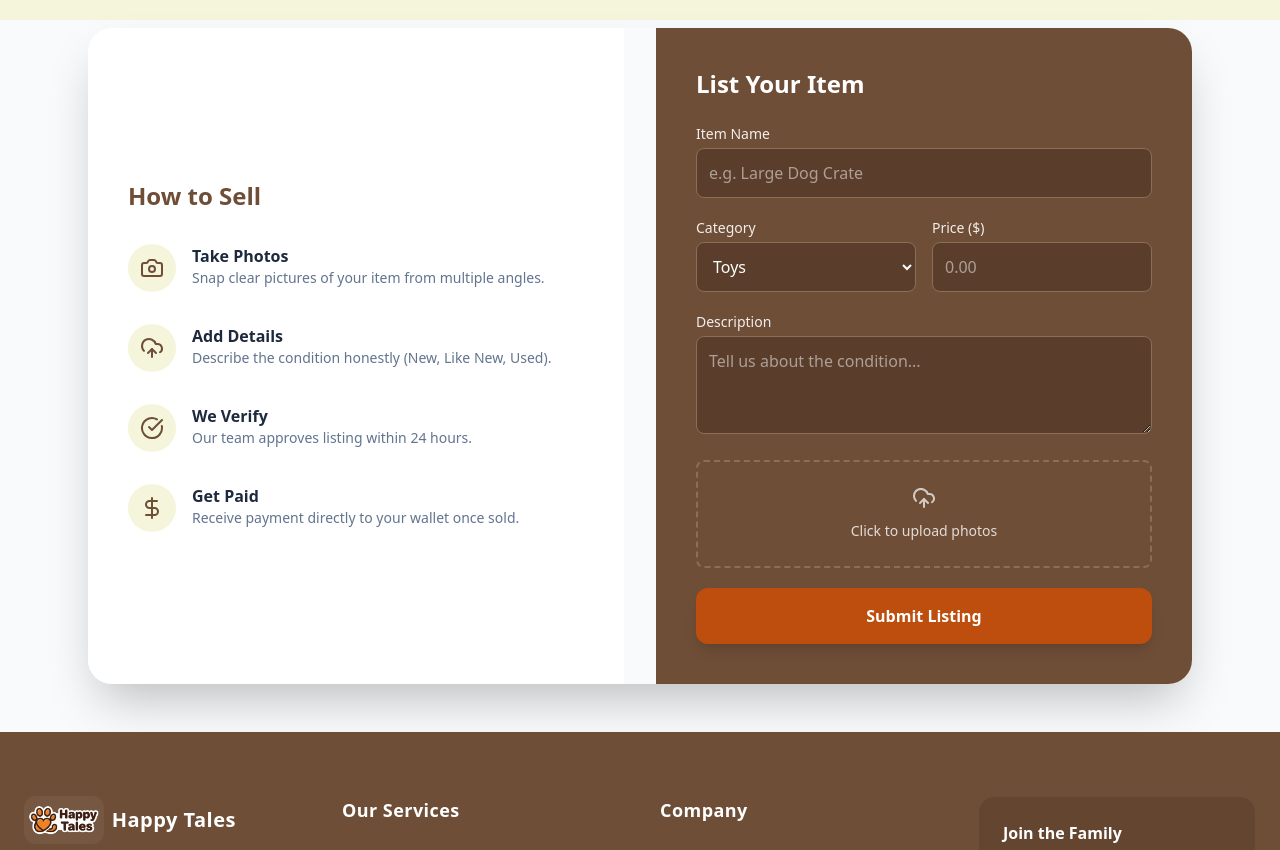
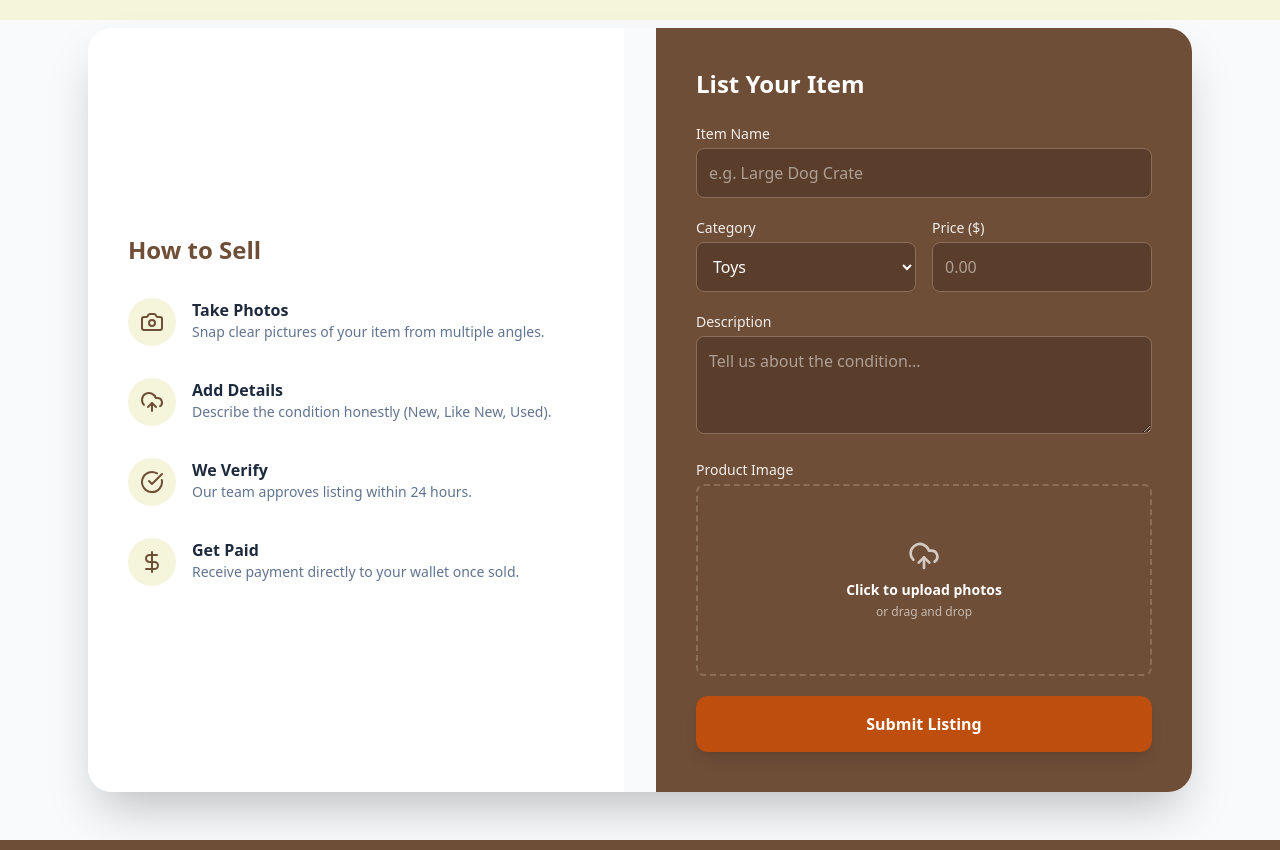
Before and after one commit to Raian-Tasnim/pet-shop, a React (Vite) app: page /sell in a window 1280 px wide. Shown: the part 300-1150 px from the top of the page. Built offline with nearby package versions, Linux system fonts and the light colour scheme.

Commit message:
made the upload image of gears workable

```diff
--- a/src/Components/Sell.jsx
+++ b/src/Components/Sell.jsx
@@ -1,7 +1,54 @@
-import React from 'react';
-import { Camera, CheckCircle, DollarSign, UploadCloud } from 'lucide-react';
+import React, { useState, useRef } from 'react';
+import { Camera, CheckCircle, DollarSign, UploadCloud, X, Image as ImageIcon } from 'lucide-react';
 
 export const Sell = () => {
+  // 1. State for managing the uploaded image and drag status
+  const [preview, setPreview] = useState(null);
+  const [isDragging, setIsDragging] = useState(false);
+  const fileInputRef = useRef(null);
+
+  // 2. Handle File Selection (Click)
+  const handleFileSelect = (e) => {
+    const file = e.target.files[0];
+    if (file && file.type.startsWith('image/')) {
+      const imageUrl = URL.createObjectURL(file);
+      setPreview(imageUrl);
+    }
+  };
+
+  // 3. Handle Drag Over (Visual Cue)
+  const handleDragOver = (e) => {
+    e.preventDefault();
+    setIsDragging(true);
+  };
+
+  // 4. Handle Drag Leave (Reset Visual Cue)
+  const handleDragLeave = (e) => {
+    e.preventDefault();
+    setIsDragging(false);
+  };
+
+  // 5. Handle Drop
+  const handleDrop = (e) => {
+    e.preventDefault();
+    setIsDragging(false);
+
+    const file = e.dataTransfer.files[0];
+    if (file && file.type.startsWith('image/')) {
+      const imageUrl = URL.createObjectURL(file);
+      setPreview(imageUrl);
+    }
+  };
+
+  // 6. Remove Image
+  const removeImage = (e) => {
+    e.stopPropagation(); // Prevent triggering file select again
+    setPreview(null);
+    if (fileInputRef.current) {
+      fileInputRef.current.value = ""; // Reset input value
+    }
+  };
+
   return (
     <main className="min-h-screen bg-slate-50">
 
@@ -41,7 +88,7 @@ export const Sell = () => {
           {/* Right: Submission Form (Dark Theme) */}
           <div className="bg-[#6F4E37] p-10 text-white">
             <h2 className="text-2xl font-bold mb-6">List Your Item</h2>
-            <form className="space-y-5">
+            <form className="space-y-5" onSubmit={(e) => e.preventDefault()}>
 
               <div>
                 <label className="block text-sm font-medium mb-1 opacity-90">Item Name</label>
@@ -68,9 +115,58 @@ export const Sell = () => {
                 <textarea rows="3" placeholder="Tell us about the condition..." className="w-full bg-[#5a3e2b] border border-[#8B6E57] rounded-lg p-3 text-white focus:outline-none focus:border-[#F5F5DC]"></textarea>
               </div>
 
-              <div className="border-2 border-dashed border-[#8B6E57] rounded-lg p-6 text-center cursor-pointer hover:bg-[#5a3e2b] transition">
-                <UploadCloud className="mx-auto mb-2 opacity-70" />
-                <span className="text-sm opacity-80">Click to upload photos</span>
+              {/* --- UPDATED UPLOAD SECTION --- */}
+              <div>
+                <label className="block text-sm font-medium mb-1 opacity-90">Product Image</label>
+
+                {/* Hidden Input */}
+                <input
+                  type="file"
+                  ref={fileInputRef}
+                  onChange={handleFileSelect}
+                  className="hidden"
+                  accept="image/*"
+                />
+
+                <div
+                  onClick={() => fileInputRef.current.click()}
+                  onDragOver={handleDragOver}
+                  onDragLeave={handleDragLeave}
+                  onDrop={handleDrop}
+                  className={`border-2 border-dashed rounded-lg h-48 flex flex-col items-center justify-center cursor-pointer transition relative overflow-hidden
+                    ${isDragging
+                      ? 'border-[#F5F5DC] bg-[#5a3e2b] scale-[1.02]'
+                      : 'border-[#8B6E57] hover:bg-[#5a3e2b]'}`
+                  }
+                >
+                  {preview ? (
+                    // Preview State
+                    <div className="w-full h-full relative group">
+                      <img src={preview} alt="Preview" className="w-full h-full object-cover" />
+                      {/* Remove Overlay */}
+                      <div className="absolute inset-0 bg-black/50 flex items-center justify-center opacity-0 group-hover:opacity-100 transition">
+                         <button
+                           onClick={removeImage}
+                           className="bg-red-500 text-white p-2 rounded-full hover:bg-red-600 transition transform hover:scale-110"
+                         >
+                           <X size={20} />
+                         </button>
+                      </div>
+                    </div>
+                  ) : (
+                    // Default State
+                    <>
+                      <UploadCloud
+                        className={`mx-auto mb-2 transition duration-300 ${isDragging ? 'scale-110 text-[#F5F5DC]' : 'opacity-70'}`}
+                        size={32}
+                      />
+                      <span className="font-bold text-sm">
+                        {isDragging ? "Drop image here" : "Click to upload photos"}
+                      </span>
+                      <span className="text-xs opacity-60 mt-1">or drag and drop</span>
+                    </>
+                  )}
+                </div>
               </div>
 
               <button className="w-full bg-[#bd4e0e] hover:bg-[#a0410b] text-white font-bold py-4 rounded-xl shadow-lg transition transform hover:-translate-y-1">
```
